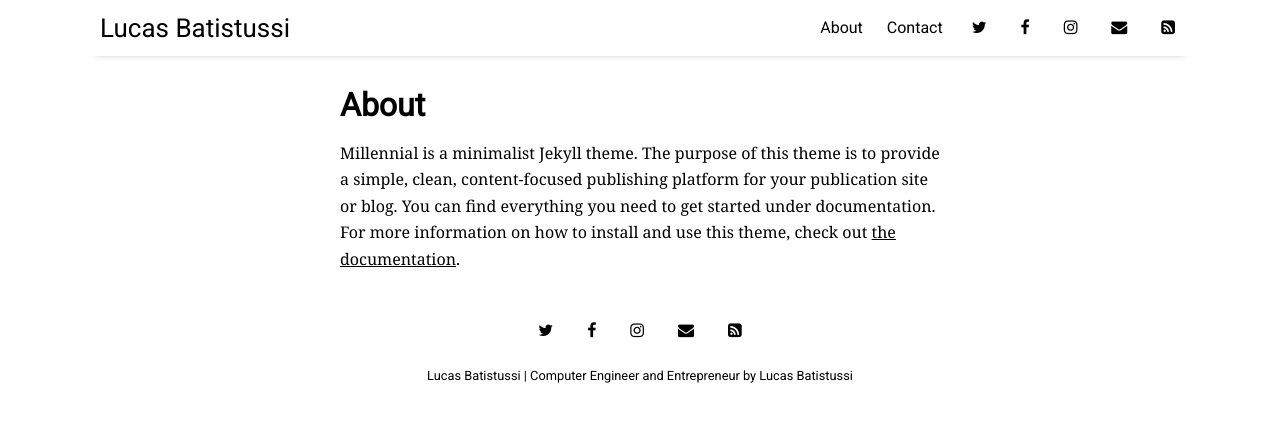
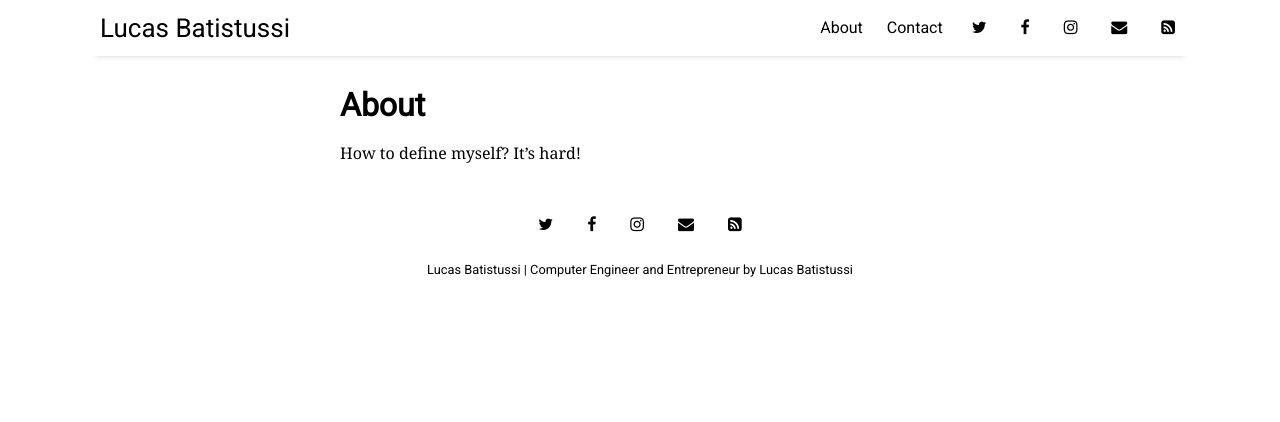
Before and after one commit to lucasrpb/lucasrpb.github.io, a Jekyll site: the page built from pages/about.md, in a window 1280 px wide. Shown: the top 422 px of the page. Built offline with Jekyll 4.4.1, drawn with Linux system fonts in a browser that asks for light colours; nearby versions of some CDN libraries.

Commit message:
more editings on basic pages...

```diff
--- a/pages/about.md
+++ b/pages/about.md
@@ -3,4 +3,4 @@ layout: misc
 title: About
 ---
 
-Millennial is a minimalist Jekyll theme. The purpose of this theme is to provide a simple, clean, content-focused publishing platform for your publication site or blog. You can find everything you need to get started under documentation. For more information on how to install and use this theme, check out [the documentation]({{ site.github.url }}{% post_url 2017-10-06-The-Saturnian-Guy %}).
+How to define myself? It's hard!
```
Also changed, not shown: pages/contact.md (+1 -1 lines).
